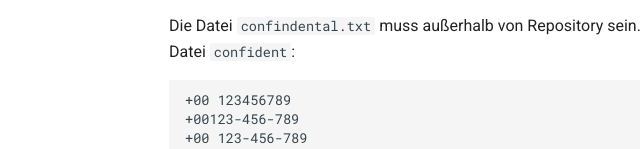
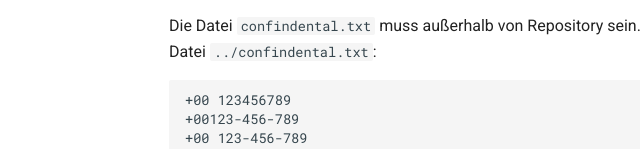
Before and after one commit to original-trublemaker/blog, a plain HTML site: page blog/2025/08/19/empfindliche-daten-aus-git-repository-entfernen/index.html in a window 1280 px wide. Shown: the part 651-800 px from the top of the page, 127-767 px from the left. Drawn offline with Linux system fonts and the light colour scheme.

Commit message:
autocommit 2025-08-19T23:50:31+02:00

```diff
--- a/blog/2025/08/19/empfindliche-daten-aus-git-repository-entfernen/index.html
+++ b/blog/2025/08/19/empfindliche-daten-aus-git-repository-entfernen/index.html
@@ -650,7 +650,7 @@
 <div class="language-shell highlight"><pre><span></span><code><span id="__span-2-1"><a id="__codelineno-2-1" name="__codelineno-2-1" href="#__codelineno-2-1"></a>git-filter-repo<span class="w"> </span>--replace-text<span class="w"> </span>../confindental.txt
 </span></code></pre></div>
 <p>Die Datei <code>confindental.txt</code> muss außerhalb von Repository sein.
-Ein Beispiel vom Inhalt der Datei <code>confident</code>:</p>
+Ein Beispiel vom Inhalt der Datei <code>../confindental.txt</code>:</p>
 <div class="language-text highlight"><pre><span></span><code><span id="__span-3-1"><a id="__codelineno-3-1" name="__codelineno-3-1" href="#__codelineno-3-1"></a>+00 123456789
 </span><span id="__span-3-2"><a id="__codelineno-3-2" name="__codelineno-3-2" href="#__codelineno-3-2"></a>+00123-456-789
 </span><span id="__span-3-3"><a id="__codelineno-3-3" name="__codelineno-3-3" href="#__codelineno-3-3"></a>+00 123-456-789
```
Also changed, not shown: search/search_index.json (+1 -1 lines).
